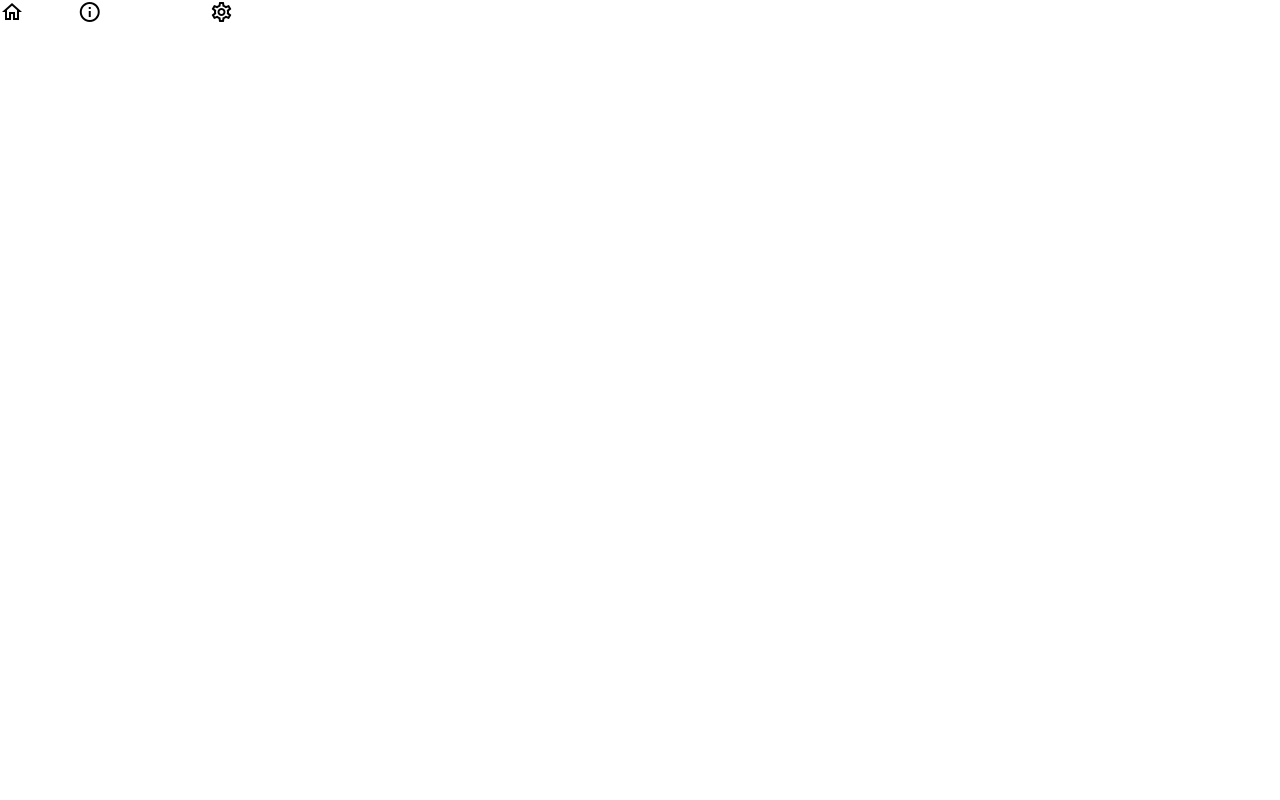
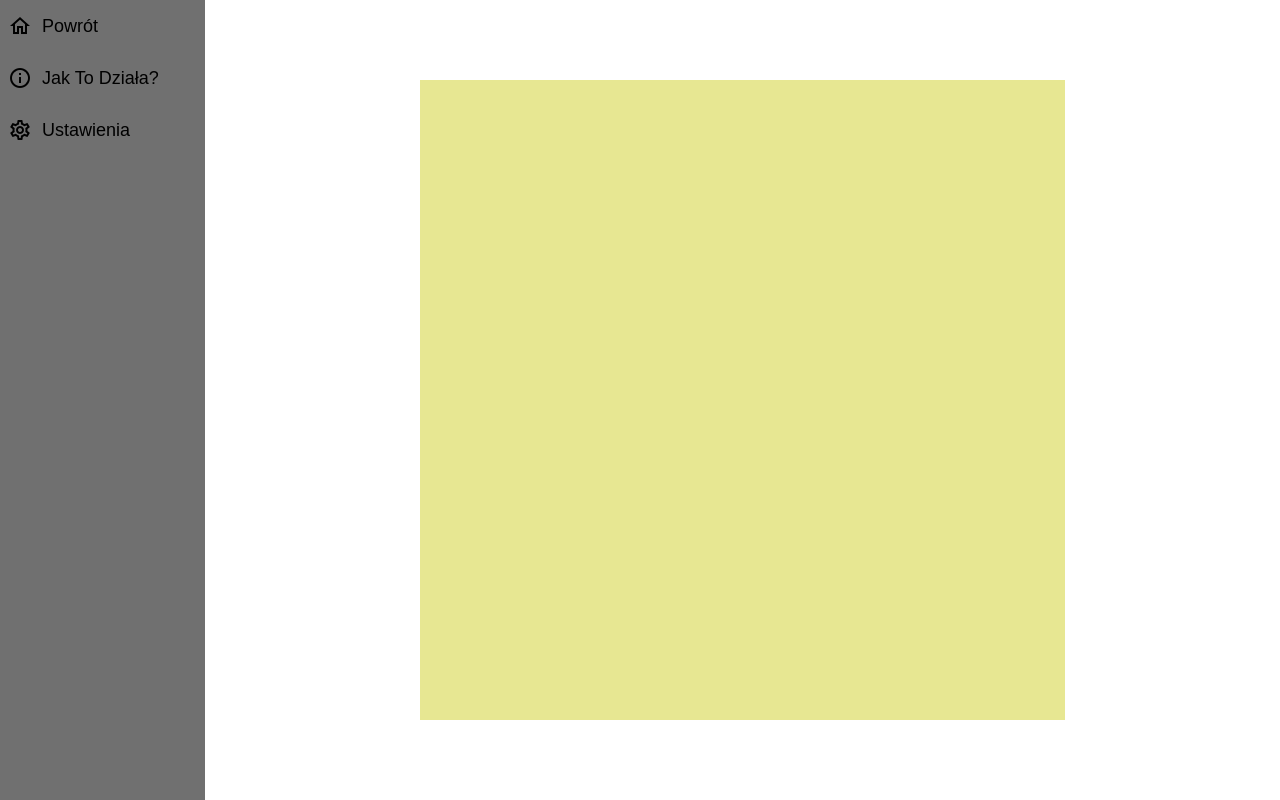
Before and after one commit to vecel/cards-memory, a plain HTML site: page memory-game.html in a window 1280 px wide. Drawn offline with Linux system fonts and the light colour scheme.

Commit message:
add styles for memory-game site

```diff
--- a/style.css
+++ b/style.css
@@ -43,7 +43,7 @@ p {
 
 a {
     text-decoration: none;
-    color: white;
+    color: black;
 }
 
 article {
@@ -58,7 +58,7 @@ article a {
     align-self: flex-end;
 }
 
-nav {
+nav .horizontal-nav {
     display: flex;
     align-content: stretch;
     flex-wrap: nowrap;
@@ -70,7 +70,7 @@ ul {
     padding: 0;
 }
 
-nav li {
+.horizontal-nav li {
     float: left;
     height: 100%;
     display: flex;
@@ -78,11 +78,12 @@ nav li {
     justify-content: center;
 }
 
-li a {
-    margin: 14px;
+.horizontal-nav li a {
+    color: white;
+    margin: 14px
 }
 
-nav li:hover {
+.horizontal-nav li:hover {
     background-color: #FFF;
 }
 
@@ -95,6 +96,7 @@ img {
     user-select: none;
 }
 
+/* Styles for main page */
 .container {
     width: 60vw;
     height: 70vh;
@@ -157,3 +159,45 @@ img {
     width: 16px;
     height: 16px;
 }
+
+/* Styles for 'Remember Cards Game' */
+
+.flex-row {
+    display: flex;
+    flex-direction: row;
+}
+
+.drawer {
+    width: 16vw;
+    background-color: #707070;
+}
+
+.drawer ul {
+    font-size: 18px;
+    display: flex;
+    flex-direction: column;
+    align-items: st;
+}
+
+.drawer li {
+    margin: 12px 0;
+    display: flex;
+    align-items: center;
+}
+
+.drawer li span {
+    margin: 2px 10px 2px 8px;
+}
+
+.game-area {
+    flex-grow: 1;
+    display: flex;
+    justify-content: center;
+    align-items: center;
+}
+
+.game-container {
+    background-color: rgb(231, 231, 146);
+    width: 60%;
+    height: 80vh;
+}
```
